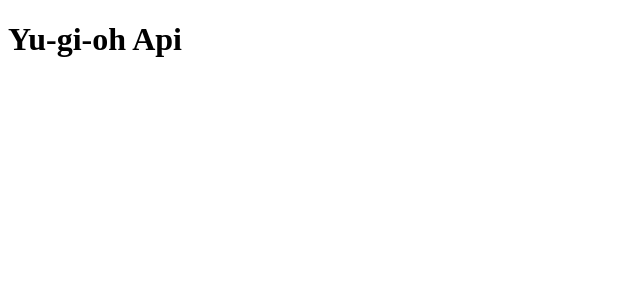
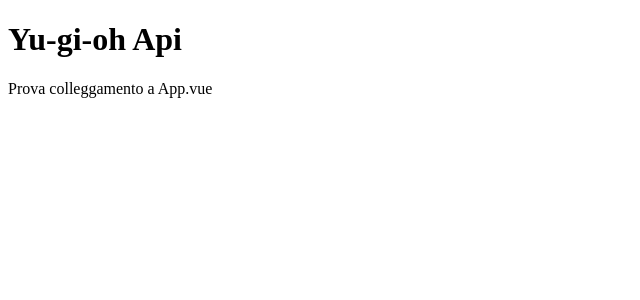
Before and after one commit to AndyDAntuono/vite-yu-gi-oh, a Vue app: page / in a window 1280 px wide. Shown: the top 300 px of the page, without its empty margins (0-640 px from the left). Built offline with nearby package versions, Linux system fonts and the light colour scheme; no server answers.

Commit message:
[UPD] updated App.vue and Cardslist.vue files

```diff
--- a/src/App.vue
+++ b/src/App.vue
@@ -2,10 +2,12 @@
 import { store } from './store.js';
 import axios from 'axios';
 import AppHeader from './components/AppHeader.vue';
+import CardsList from './components/CardsList.vue';
 
 export default {
   components: {
-    AppHeader
+    AppHeader,
+    CardsList,
   },
   created() {
     this.getCardsList()
@@ -29,11 +31,7 @@
 
 <template>
   <AppHeader />
-  <div class="container">
-    <div class="row">
-
-    </div>
-  </div>
+  <CardsList />
 
 </template>
 
--- a/src/components/CardsList.vue
+++ b/src/components/CardsList.vue
@@ -1,6 +1,6 @@
 <template lang="">
     <div>
-
+        Prova colleggamento a App.vue
     </div>
 </template>
 <script>
```
